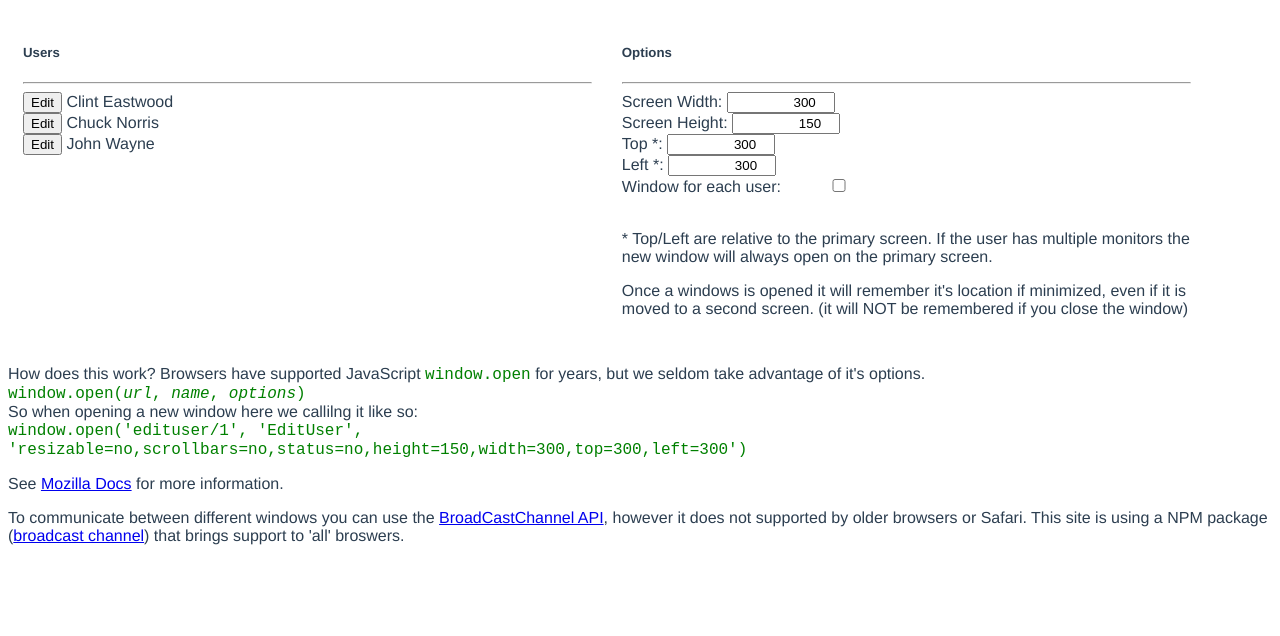
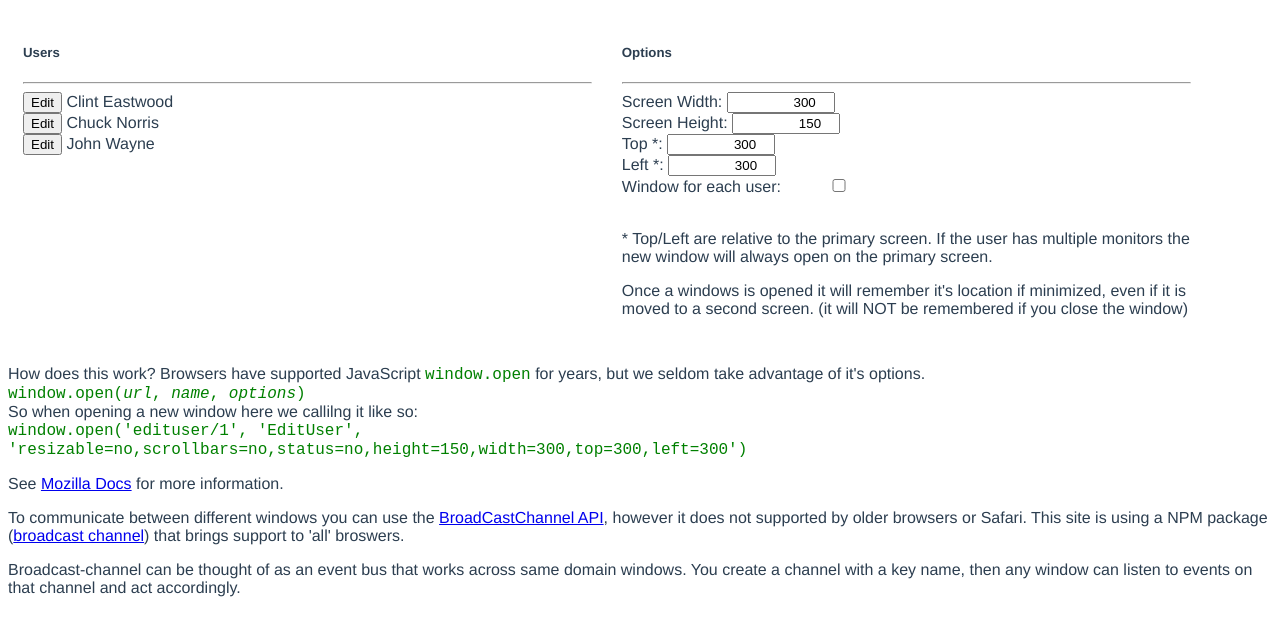
Before and after one commit to TexasJetter/vue.window, a Vue app: page /#/ in a window 1280 px wide. Shown: the top 636 px of the page. Built offline with nearby package versions, Linux system fonts and the light colour scheme.

Commit message:
Additional broadcast-channel description

```diff
--- a/src/views/Home.vue
+++ b/src/views/Home.vue
@@ -31,6 +31,7 @@
       To communicate between different windows you can use the <a href="https://developer.mozilla.org/en-US/docs/Web/API/BroadcastChannel" target="_blank">BroadCastChannel API</a>, however it does not supported by older browsers or Safari. This site
       is using a NPM package (<a href="https://www.npmjs.com/package/broadcast-channel" target="_blank">broadcast channel</a>) that brings support to 'all' broswers.
     </p>
+    <p>Broadcast-channel can be thought of as an event bus that works across same domain windows. You create a channel with a key name, then any window can listen to events on that channel and act accordingly.</p>
   </div>
 </template>
 
```
